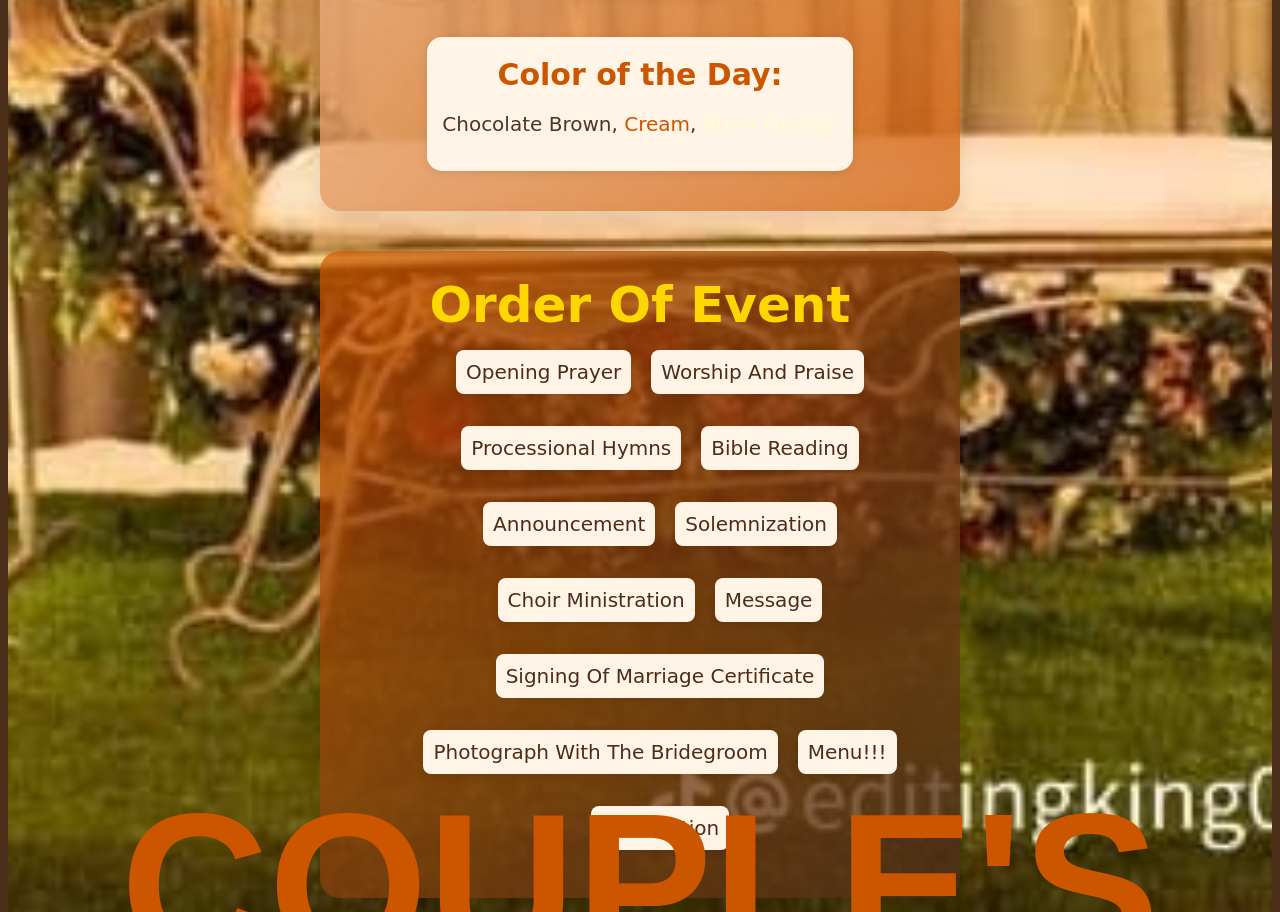
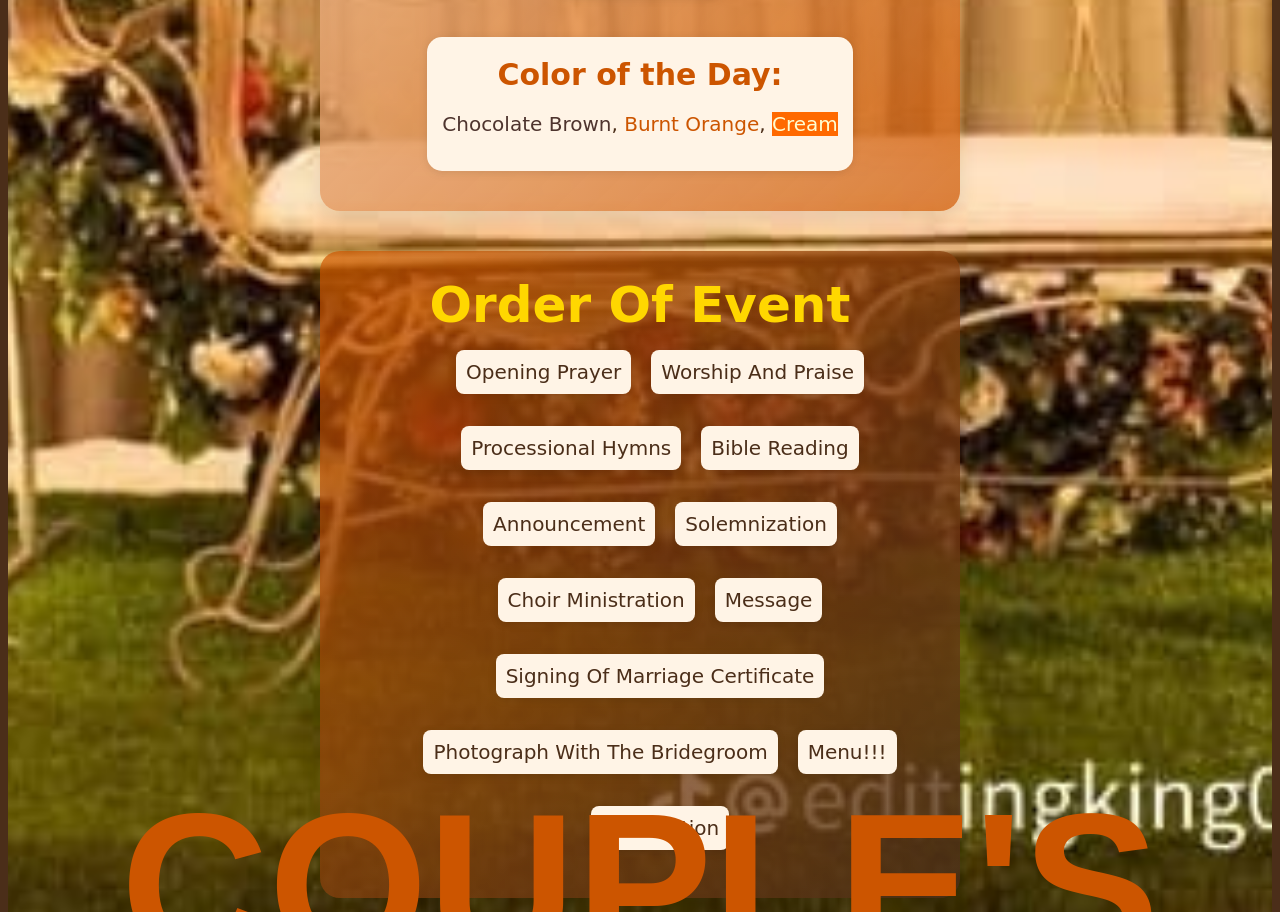
Before and after one commit to angelodawkins316-angeo/Adekeye25, a plain HTML site: page sust1.html in a window 1280 px wide. Shown: the part 2095-3007 px from the top of the page. Drawn offline with Linux system fonts and the light colour scheme.

Commit message:
Update color of the day in sust1.html

```diff
--- a/sust1.html
+++ b/sust1.html
@@ -79,7 +79,7 @@
 
       <div class="church">
         <h2>Color of the Day:</h2>
-        <p><span class="color1">Chocolate Brown</span>, <span class="color2">Cream</span>, <span class="color3">Burnt Orange</span></p>
+        <p><span class="color1">Chocolate Brown</span>, <span class="color2">Burnt Orange</span>, <span class="color3" style="background: #ff6900;">Cream</span></p>
       </div>
 
       <!-- Accordion: FAQs (6 items) -->
```
